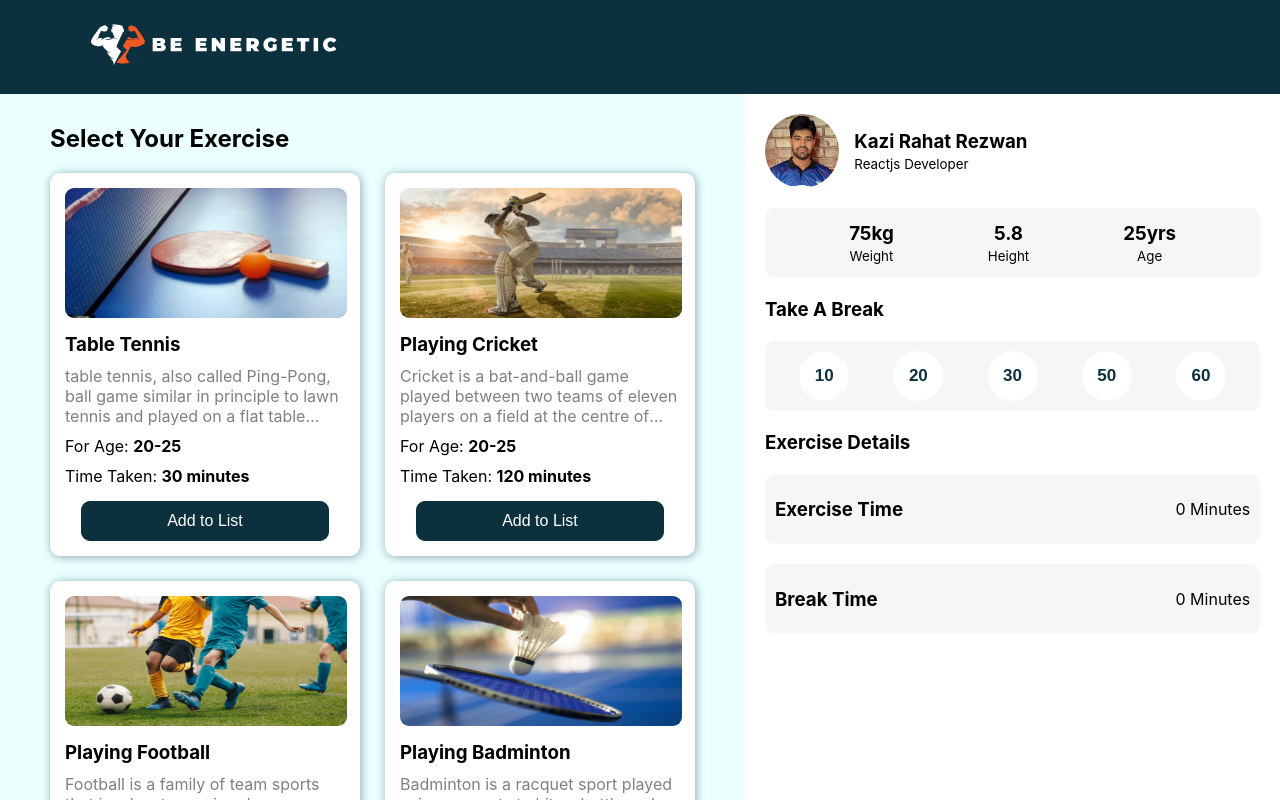
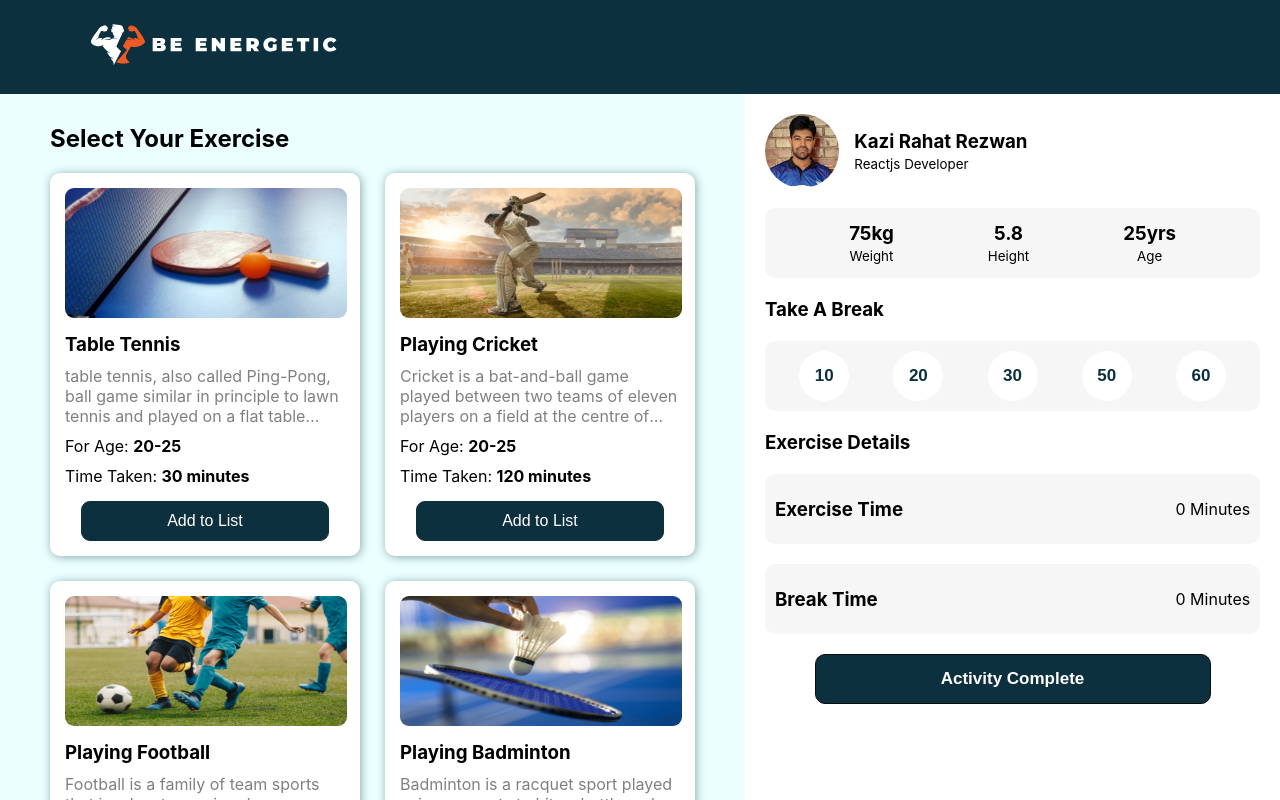
Before and after one commit to RahatRezwan/be-energetic, a React (Create React App) app: page / in a window 1280 px wide. Shown: the top 800 px of the page. Built offline with nearby package versions, Linux system fonts and the light colour scheme.

Commit message:
local storage added

```diff
--- /dev/null
+++ b/public/questions.json
@@ -0,0 +1,17 @@
+[
+    {
+        "id": 1,
+        "question": "How React Works?",
+        "answer": "React is component based system. React has it's own DOM. Which is called virtual DOM. When a component become changes React compare the changes with it's virtual DOM. Then it render the changed component inside real DOM. This is how react actually works."
+    },
+    {
+        "id": 2,
+        "question": "Props Vs State",
+        "answer": "Prop's data can be passed from one component to another. It's data is immutable. Props can be used with state and functional components.Props are read-only. On the other hand state's data can be passed within the component only. It is mutable unlike props. State can be used only with the state components/class component State is both read and write"
+    },
+    {
+        "id": 3,
+        "question": "Use of useEffect()",
+        "answer": "useEffect() is basically use for creating side effect inside react app. It can be use for fetching data, handle asynchronous operations like setTimeOut, setCount, setInterval functions. It is use for directly update the dom."
+    }
+]
--- a/src/components/Interval/Interval.js
+++ b/src/components/Interval/Interval.js
@@ -3,7 +3,7 @@ import "./Interval.css";
 const Interval = ({ interval, handleBreakTime }) => {
     return (
         <div>
-            <button className="interval-btn" onClick={() => handleBreakTime(interval.num)}>
+            <button className="interval-btn" onClick={() => handleBreakTime(interval)}>
                 <p>{interval.num}</p>
             </button>
         </div>
--- a/src/components/Main/Main.css
+++ b/src/components/Main/Main.css
@@ -1,7 +1,9 @@
+.main-section {
+    background-color: #ebffff;
+}
 .main-container {
     display: grid;
     grid-template-columns: 4fr 2fr;
-    background-color: #ebffff;
 }
 .exercise-container {
     margin: 50px;
@@ -18,6 +20,14 @@
     background-color: white;
     padding: 20px;
 }
+
+.que-container {
+    padding: 20px 30px;
+    display: grid;
+    grid-template-columns: repeat(3, 1fr);
+    gap: 20px;
+}
+
 @media screen and (max-width: 1350px) {
     .main-container {
         grid-template-columns: 2fr 2fr;
--- a/src/components/Main/Main.js
+++ b/src/components/Main/Main.js
@@ -1,25 +1,47 @@
 import React, { useEffect, useState } from "react";
+import { addToLocalDb, getStoredTime } from "../../utilities/utilities";
 import Exercise from "../Exercise/Exercise";
+import Questions from "../Questions/Questions";
 import Summary from "../Summary/Summary";
 import "./Main.css";
 
 const Main = () => {
     /* create state for fetching exercise */
     const [exercises, setExercises] = useState([]);
-
     /* State for exercisetime */
     const [timeTaken, setTimeTaken] = useState(0);
+    /* State for question */
+    const [questions, setQuestions] = useState([]);
+
     useEffect(() => {
         fetch("exercise.json")
             .then((res) => res.json())
             .then((data) => setExercises(data));
     }, []);
 
+    /* useeffect for question */
+    useEffect(() => {
+        fetch("questions.json")
+            .then((res) => res.json())
+            .then((data) => setQuestions(data));
+    }, []);
+
+    useEffect(() => {
+        const storedTime = getStoredTime("exercise");
+        let savedTime = 0;
+        for (const id in storedTime) {
+            savedTime = savedTime + storedTime[id];
+        }
+        setTimeTaken(savedTime);
+    }, [exercises]);
+
     const handleAddToList = (currentExercise) => {
         const time = currentExercise.time;
         setTimeTaken(timeTaken + time);
+        addToLocalDb("exercise", currentExercise.id, timeTaken);
     };
     return (
+        <div className="main-section">
             <div className="main-container">
                 <div className="exercise-container">
                     <h2>Select Your Exercise</h2>
@@ -37,6 +59,12 @@ const Main = () => {
                     <Summary timeTaken={timeTaken}></Summary>
                 </div>
             </div>
+            <div className="que-container">
+                {questions.map((que) => (
+                    <Questions key={que.id} que={que}></Questions>
+                ))}
+            </div>
+        </div>
     );
 };
 
--- /dev/null
+++ b/src/components/Questions/Questions.css
@@ -0,0 +1,5 @@
+.que-div {
+    border: 2px solid #0c0c0c;
+    padding: 10px;
+    border-radius: 10px;
+}
--- /dev/null
+++ b/src/components/Questions/Questions.js
@@ -0,0 +1,12 @@
+import React from "react";
+import "./Questions.css";
+const Questions = ({ que }) => {
+    return (
+        <div className="que-div">
+            <h1>{que.question}</h1>
+            <p>{que.answer}</p>
+        </div>
+    );
+};
+
+export default Questions;
--- a/src/components/Summary/Summary.css
+++ b/src/components/Summary/Summary.css
@@ -32,3 +32,23 @@
 .exercise-time {
     justify-content: space-between;
 }
+
+.activity-btn-div {
+    margin-top: 20px;
+    text-align: center;
+}
+.activity-btn {
+    width: 80%;
+    height: 50px;
+    border: 1px solid #0c0c0c;
+    border-radius: 10px;
+    background-color: #0c303d;
+    color: white;
+    font-size: 17px;
+    font-weight: 700;
+}
+
+.activity-btn:hover {
+    background-color: white;
+    color: #0c0c0c;
+}
--- a/src/components/Summary/Summary.js
+++ b/src/components/Summary/Summary.js
@@ -2,6 +2,7 @@ import React, { useEffect, useState } from "react";
 import "./Summary.css";
 import myPic from "../../my-pic.jpg";
 import Interval from "../Interval/Interval";
+import { addIntervalToLocalDb, getStoredTime } from "../../utilities/utilities";
 const Summary = (props) => {
     const { timeTaken } = props;
     console.log(timeTaken);
@@ -17,8 +18,18 @@ const Summary = (props) => {
             .then((data) => setBreaks(data));
     }, []);
 
+    useEffect(() => {
+        const storedTime = getStoredTime("Break");
+        let savedTime = 0;
+        for (const id in storedTime) {
+            savedTime = savedTime + storedTime[id];
+        }
+        setintervalTime(savedTime);
+    }, [breaks]);
+
     const handleBreakTime = (interval) => {
-        setintervalTime(interval);
+        setintervalTime(interval.num);
+        addIntervalToLocalDb("Break", interval.id, interval.num);
     };
     return (
         <div className="summary">
@@ -78,6 +89,10 @@ const Summary = (props) => {
                     <p>{intervalTime} Minutes</p>
                 </div>
             </div>
+
+            <div className="activity-btn-div">
+                <button className="activity-btn">Activity Complete</button>
+            </div>
         </div>
     );
 };
--- /dev/null
+++ b/src/utilities/utilities.js
@@ -0,0 +1,29 @@
+const getStoredTime = (name) => {
+    let storedTime = {};
+    const storedTimeObj = localStorage.getItem(name);
+    if (storedTimeObj) {
+        storedTime = JSON.parse(storedTimeObj);
+    }
+    return storedTime;
+};
+
+const addToLocalDb = (name, id, timeTaken) => {
+    let storedTime = getStoredTime(name);
+
+    const time = storedTime[id];
+    if (time) {
+        const newTime = time + timeTaken;
+        storedTime[id] = newTime;
+    } else {
+        storedTime[id] = timeTaken;
+    }
+
+    localStorage.setItem(name, JSON.stringify(storedTime));
+};
+const addIntervalToLocalDb = (name, id, timeTaken) => {
+    const storeTime = {};
+    storeTime[id] = timeTaken;
+    localStorage.setItem(name, JSON.stringify(storeTime));
+};
+
+export { addToLocalDb, getStoredTime, addIntervalToLocalDb };
```
Lines whose indentation alone changed are shown as unchanged.
